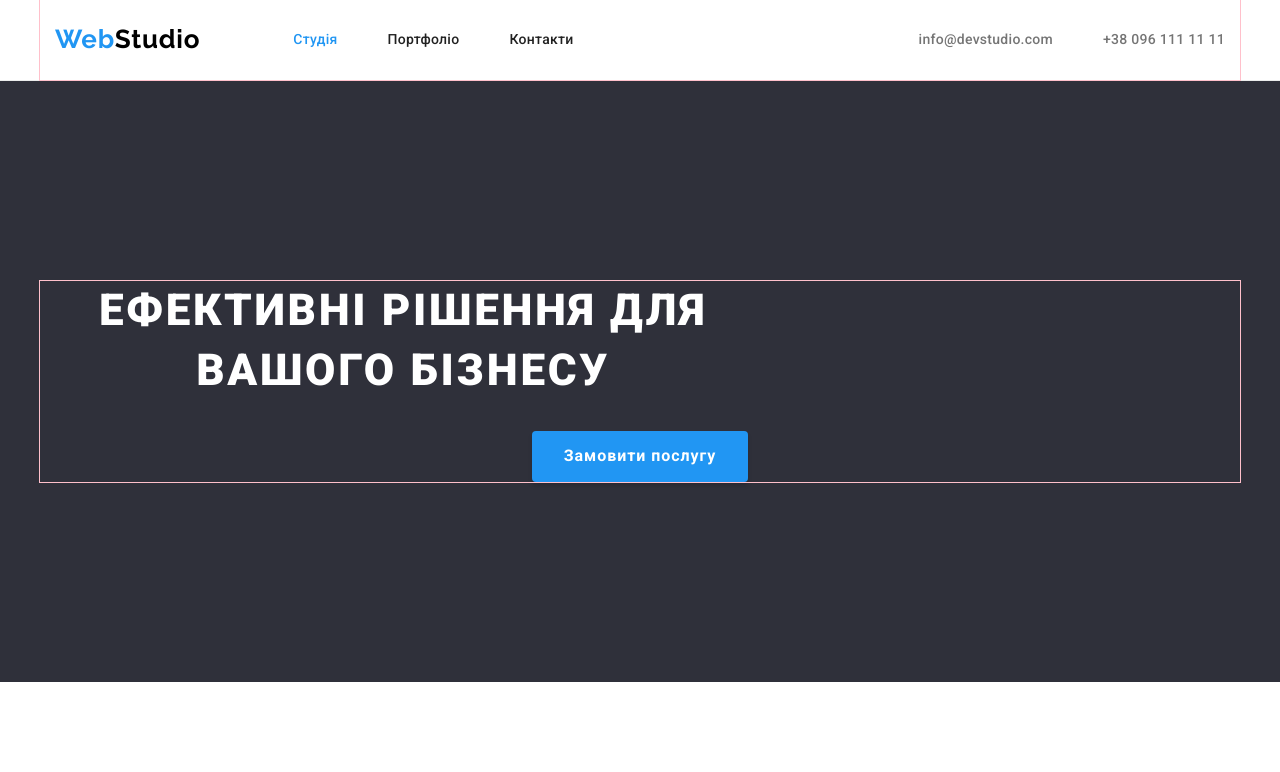
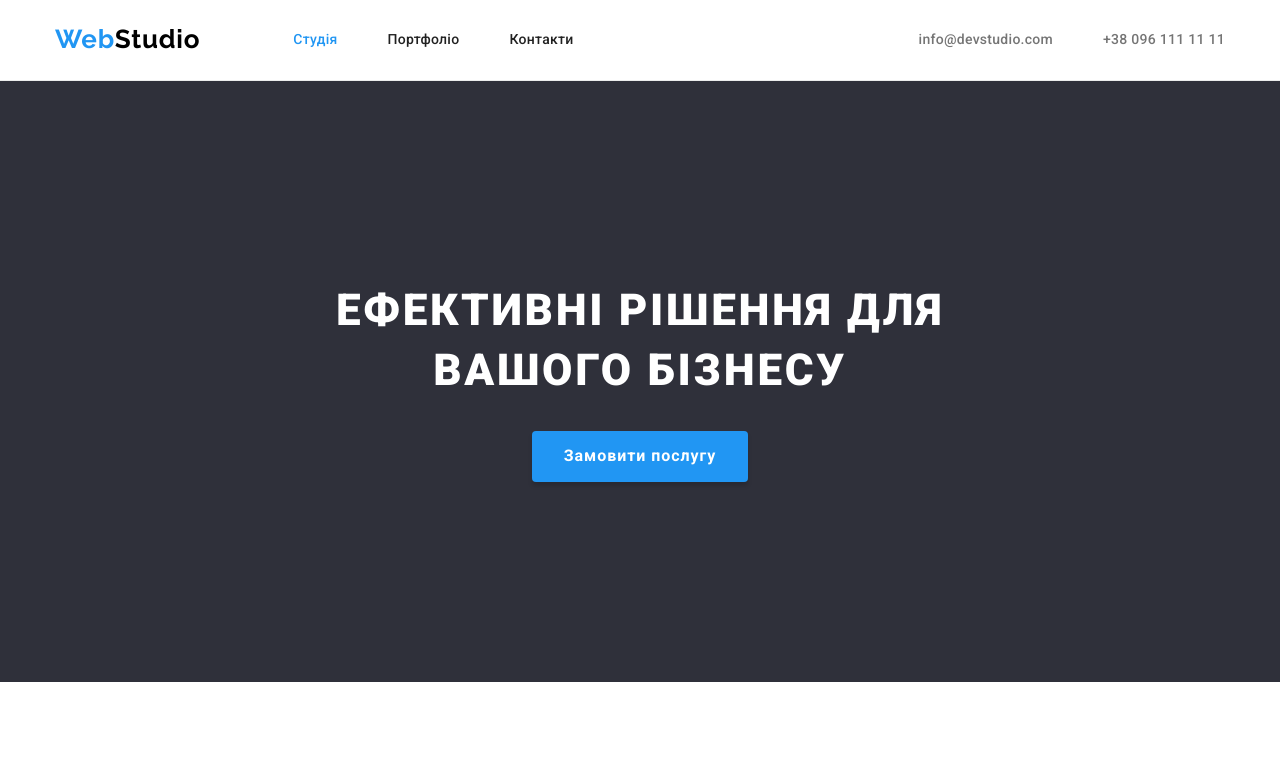
Before and after one commit to IraUser99/goit-markup-hw-03, a plain HTML site: page index.html in a window 1280 px wide. Shown: the top 772 px of the page. Drawn offline with nearby package versions, Linux system fonts and the light colour scheme.

Commit message:
сomplements positions

```diff
--- a/css/styles.css
+++ b/css/styles.css
@@ -42,7 +42,7 @@ img {
     width: 1200px;
     margin: 0 auto;
     padding: 0 15px;
-    outline: 1px solid pink ;
+    /* outline: 1px solid pink ; */
 }
 
 .title {
@@ -153,14 +153,14 @@ header {
     margin-bottom: 30px;
     width: 696px;
     height: 120px;
-    /* margin-left: auto;
-    margin-right: auto; */
+    margin-left: auto;
+    margin-right: auto;
 
     color: var(--lurge-title-color);
     font-weight: 900;
     font-size: 44px;
     line-height: 1.36;
-    text-align: center;
+    /* text-align: center; */
     letter-spacing: 0.06em;
     text-transform: uppercase;
 }
@@ -338,8 +338,6 @@ header {
 .card-container {
     width: 370px;
     padding: 20px 24px;
-    /* padding-top: 20px;
-    padding-bottom: 24px; */
     border-right: 1px solid #EEEEEE;
     border-left: 1px solid #EEEEEE;
     border-bottom: 1px solid #EEEEEE;
@@ -358,43 +356,13 @@ header {
     margin-bottom: 30px;
 }
 
-/* .project {
-    margin-right: 30px;
-    margin-bottom: 30px;
-} */
-
-/* .project:not(:nth-child(3n)) {
-    margin-right: 30px;
-}
-
-.project:not(:nth-last-child(-n + 3)) {
-    margin-bottom: 30px;
-} */
-
 .project:nth-child(3n) {
     margin-right: 0;
 }
 
 .project:nth-last-child(-n + 3) {
     margin-bottom: 0;
-} */
-
-/* .project {
-    flex-basis: calc((100% - 60px) / 3);
-    gap: 30px;
-} */
-
-/* .project:not(:first-child) {
-    margin-left: 30px;
-} */
-
-
-
-/* .project-text {
-    font-size: 16px;
-    line-height: 1.9;
-    letter-spacing: 0.03em;
-} */
+}
 
 /* Footer */
 .footer {
```
